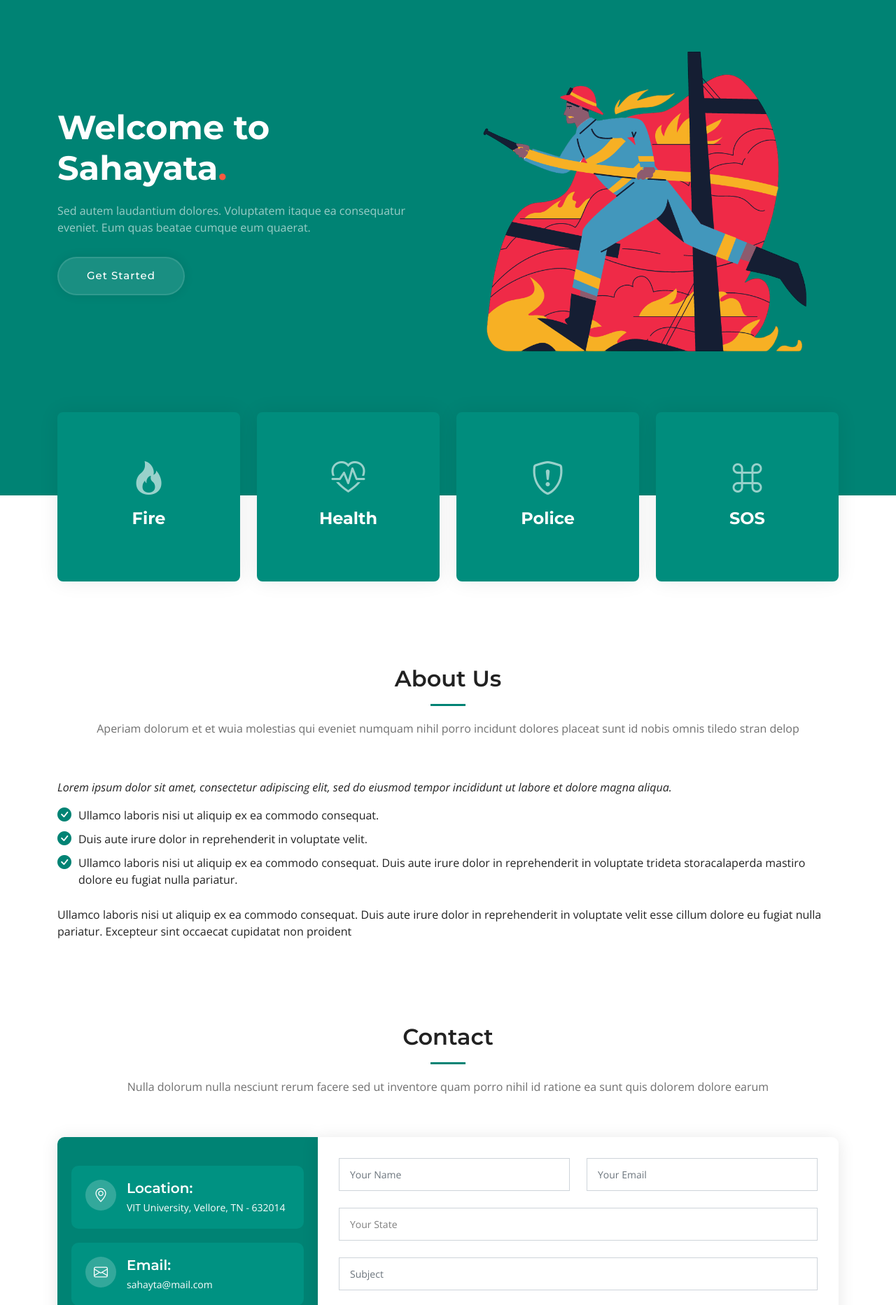
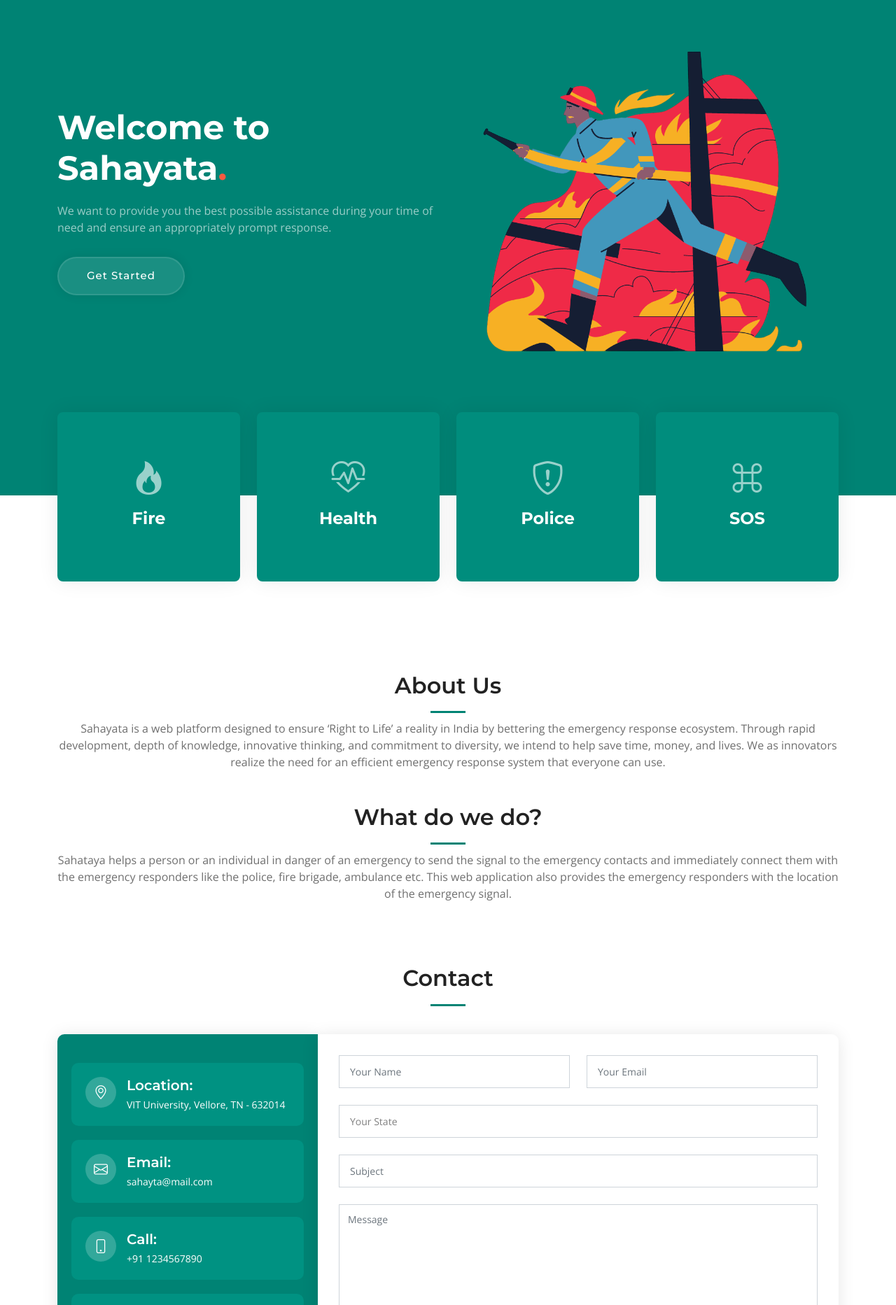
Before and after one commit to karanjain-ops/dev-swe-frontend, a PHP site: page / in a window 1280 px wide. Shown: the part 131-1996 px from the top of the page at 70% size. Run offline with PHP 8.4, Linux system fonts and the light colour scheme; some libraries are stand-ins or nearby versions.

Commit message:
additions_deploy

```diff
--- a/app.js
+++ b/app.js
@@ -8,8 +8,6 @@
     if (document.getElementById("NoEmergencies")) {
       fetchEmergenciesList();
     }
-    console.log(sessionStorage.getItem("token"));
-    console.log(username);
     document.getElementById('nav_sign').hidden = true;
     document.getElementById('nav_un').hidden = false;
     document.getElementById('us_name').innerHTML = username;
@@ -55,7 +53,6 @@
     const promise = await auth.createUserWithEmailAndPassword(email, password)
     var token = ""
     await auth.currentUser.getIdToken(true).then((idToken) => {
-      console.log(idToken)
       token = idToken
       sessionStorage.setItem("token", token);
     })
@@ -71,7 +68,6 @@
       .then(response => {
         response.json()
           .then(data => {
-            console.log(data)
             sessionStorage.setItem("username", data.name);
             document.getElementById('nav_sign').hidden = true;
             document.getElementById('nav_un').hidden = false;
@@ -93,7 +89,6 @@
     await auth.currentUser.getIdToken(true).then((idToken) => {
       token = idToken
       sessionStorage.setItem("token", token);
-      console.log(idToken)
     })
 
     const requestOptions = {
@@ -106,7 +101,6 @@
       .then(response => {
         response.json()
           .then(data => {
-            console.log(data)
             activate_un(data);
             window.location.href = "/index.html";
           });
@@ -137,7 +131,6 @@
     const address = document.getElementById("eadd").value
     const contactNo = document.getElementById('eph').value;
     const data = { name, address, contactNo }
-    console.log(data)
     const requestOptions = {
       method: 'POST',
       headers: { 'Content-Type': 'application/json', 'Authorization': "Bearer " + token, 'Access-Control-Allow-Origin': '*' },
@@ -149,7 +142,6 @@
       .then(response => {
         response.json()
           .then(data => {
-            console.log(data)
             window.location.href = "/index.html";
           });
       })
@@ -170,20 +162,17 @@
     const victimName = document.getElementById("victimName").value
     const victimAge = parseInt(document.getElementById("victimAge").value);
     const data = { crimeCategory, victimName, victimAge }
-    console.log(data)
     const requestOptions = {
       method: 'POST',
       headers: { 'Content-Type': 'application/json', 'Authorization': "Bearer " + token, 'Access-Control-Allow-Origin': '*' },
       mode: "cors",
       body: JSON.stringify(data)
     };
-    console.log(requestOptions)
     await fetch(
       'https://dev-swe-sahayata.herokuapp.com/police', requestOptions)
       .then(response => {
         response.json()
           .then(data => {
-            console.log(data)
           });
       })
   }
@@ -240,7 +229,6 @@
 async function saveLoc() {
   const pos = sessionStorage.getItem("loc");
   const data = { pos }
-  console.log(data)
   // const requestOptions = {
   //   method: 'POST',
   //   headers: { 'Content-Type': 'application/json', 'Authorization': "Bearer " + token, 'Access-Control-Allow-Origin': '*' },
@@ -326,20 +314,17 @@
     const location = sessionStorage.getItem("loc");
     const extraInformation = sessionStorage.getItem("typeofhealthemergency");
     const data = { emergencyMessage, location, extraInformation, emergencyType };
-    console.log(data)
     const requestOptions = {
       method: 'POST',
       headers: { 'Content-Type': 'application/json', 'Authorization': "Bearer " + token, 'Access-Control-Allow-Origin': '*' },
       mode: "cors",
       body: JSON.stringify(data)
     };
-    console.log(requestOptions)
     await fetch(
       'https://dev-swe-sahayata.herokuapp.com/messages', requestOptions)
       .then(response => {
         response.json()
           .then(data => {
-            console.log(data)
           });
       })
   }
@@ -357,7 +342,6 @@
 async function fetchEmergenciesList() {
   try {
     document.getElementById("emergencyListBody").innerHTML = "";
-    console.log("hi")
     const requestOptions = {
       method: 'GET',
       headers: { 'Content-Type': 'application/json', 'Access-Control-Allow-Origin': '*' },
@@ -368,8 +352,7 @@
       .then(response => {
         response.json()
           .then(data => {
-            console.log(data)
-            j = 0
+            var j = 0
             for (i = 0; i < data.length; i++) {
               if (data[i].user.name == sessionStorage.getItem("username")) {
                 var row = "<tr><td>" + ++j + "</td><td>" + data[i].location + "</td><td>" + data[i].emergencyType + "</td><td>" + data[i].extraInformation + " " + data[i].emergencyMessage + "</td><td>" + data[i].createdAt.substring(0, 20) + "</td>";
--- a/assets/css/main.css
+++ b/assets/css/main.css
@@ -59,7 +59,7 @@
 # Sections & Section Header
 --------------------------------------------------------------*/
 section {
-  padding: 60px 0;
+  padding: 30px 0;
   overflow: hidden;
 }
 
@@ -69,13 +69,13 @@
 
 .section-header {
   text-align: center;
-  padding-bottom: 60px;
+  padding-bottom: 30px;
 }
 
 .section-header h2 {
   font-size: 32px;
   font-weight: 600;
-  margin-bottom: 20px;
+  margin-bottom: 10px;
   padding-bottom: 20px;
   position: relative;
 }
--- a/emergency_contact.html
+++ b/emergency_contact.html
@@ -93,9 +93,7 @@
                     <a href="index.html" class="logo d-flex align-items-center">
                         <span>Sahayata</span>
                     </a>
-                    <p>Cras fermentum odio eu feugiat lide par naso tierra. Justo eget nada terra videa magna derita
-                        valies darta
-                        donna mare fermentum iaculis eu non diam phasellus.</p>
+                    <p>We want to provide you the best possible assistance during your time of need and ensure an appropriately prompt response.</p>
                     <!-- <div class="social-links d-flex mt-4">
             <a href="#" class="twitter"><i class="bi bi-twitter"></i></a>
             <a href="#" class="facebook"><i class="bi bi-facebook"></i></a>
@@ -156,7 +154,6 @@
     <script src="assets/vendor/purecounter/purecounter_vanilla.js"></script>
     <script src="assets/vendor/swiper/swiper-bundle.min.js"></script>
     <script src="assets/vendor/isotope-layout/isotope.pkgd.min.js"></script>
-    <script src="assets/vendor/php-email-form/validate.js"></script>
     <script src="https://code.jquery.com/jquery-3.4.1.min.js"
         integrity="sha256-CSXorXvZcTkaix6Yvo6HppcZGetbYMGWSFlBw8HfCJo=" crossorigin="anonymous"></script>
     <script src="https://cdn.jsdelivr.net/npm/popper.js@1.16.0/dist/umd/popper.min.js"
--- a/emergency_list.html
+++ b/emergency_list.html
@@ -224,9 +224,7 @@
                     <a href="index.html" class="logo d-flex align-items-center">
                         <span>Sahayata<span style="color:#f85a40;">.</span></span>
                     </a>
-                    <p>Cras fermentum odio eu feugiat lide par naso tierra. Justo eget nada terra videa magna derita
-                        valies darta
-                        donna mare fermentum iaculis eu non diam phasellus.</p>
+                    <p>We want to provide you the best possible assistance during your time of need and ensure an appropriately prompt response.</p>
                     <!-- <div class="social-links d-flex mt-4">
                     <a href="#" class="twitter"><i class="bi bi-twitter"></i></a>
                     <a href="#" class="facebook"><i class="bi bi-facebook"></i></a>
@@ -288,7 +286,6 @@
     <script src="assets/vendor/purecounter/purecounter_vanilla.js"></script>
     <script src="assets/vendor/swiper/swiper-bundle.min.js"></script>
     <script src="assets/vendor/isotope-layout/isotope.pkgd.min.js"></script>
-    <script src="assets/vendor/php-email-form/validate.js"></script>
     <script src="http://ajax.googleapis.com/ajax/libs/jquery/1.9.1/jquery.min.js"></script>
     <script src="https://code.jquery.com/jquery-3.4.1.min.js"
         integrity="sha256-CSXorXvZcTkaix6Yvo6HppcZGetbYMGWSFlBw8HfCJo=" crossorigin="anonymous"></script>
--- a/forms/contact.php
+++ b/forms/contact.php
@@ -9,6 +9,7 @@
     $headers = "From: ".$mailFrom;
     if(mail($mailTo, $subject, $text, $headers)){
       echo "<script>alert(\"Message Sent!!\")</script>";
+      header("../index.html#contact");
     }
   }
 ?>
--- a/index.html
+++ b/index.html
@@ -67,8 +67,7 @@
       <div class="row gy-5" data-aos="fade-in">
         <div class="col-lg-6 order-2 order-lg-1 d-flex flex-column justify-content-center text-center text-lg-start">
           <h2>Welcome to <span>Sahayata</span><span style="color:#f85a40;">.</span></h2>
-          <p>Sed autem laudantium dolores. Voluptatem itaque ea consequatur eveniet. Eum quas beatae cumque
-            eum quaerat.</p>
+          <p>We want to provide you the best possible assistance during your time of need and ensure an appropriately prompt response.</p>
           <div class="d-flex justify-content-center justify-content-lg-start">
             <a href="#about" class="btn-get-started">Get Started</a>
           </div>
@@ -352,49 +351,28 @@
   <main id="main">
     <section id="about" class="about">
       <div class="container" data-aos="fade-up">
-
-        <div class="section-header">
+        <div class="section-header" style="padding-top: 40px;">
           <h2>About Us</h2>
-          <p>Aperiam dolorum et et wuia molestias qui eveniet numquam nihil porro incidunt dolores placeat sunt id nobis
-            omnis tiledo stran delop</p>
+          <p>
+            Sahayata is a web platform designed to ensure ‘Right to Life’ a reality in India by bettering the emergency response ecosystem.
+            Through rapid development, depth of knowledge, innovative thinking, and commitment to diversity, we intend to help save time, money, and lives.
+            We as innovators realize the need for an efficient emergency response system that everyone can use.
+          </p>
+          <br>
+          <br>
+          <h2>What do we do?</h2>
+              <p>
+              Sahataya helps a person or an individual in danger of an emergency to send the signal to the emergency contacts and immediately connect
+              them with the emergency responders like the police, fire brigade, ambulance etc. This web application also provides
+              the emergency responders with the location of the emergency signal.
+              </p>
         </div>
-
-        <div class="row gy-4">
-          <div class="col-lg-12">
-            <div class="content ps-0 ps-lg-11">
-              <p class="fst-italic">
-                Lorem ipsum dolor sit amet, consectetur adipiscing elit, sed do eiusmod tempor incididunt ut labore et
-                dolore
-                magna aliqua.
-              </p>
-              <ul>
-                <li><i class="bi bi-check-circle-fill"></i> Ullamco laboris nisi ut aliquip ex ea commodo consequat.
-                </li>
-                <li><i class="bi bi-check-circle-fill"></i> Duis aute irure dolor in reprehenderit in voluptate velit.
-                </li>
-                <li><i class="bi bi-check-circle-fill"></i> Ullamco laboris nisi ut aliquip ex ea commodo consequat.
-                  Duis aute irure dolor in reprehenderit in voluptate trideta storacalaperda mastiro dolore eu fugiat
-                  nulla pariatur.</li>
-              </ul>
-              <p>
-                Ullamco laboris nisi ut aliquip ex ea commodo consequat. Duis aute irure dolor in reprehenderit in
-                voluptate
-                velit esse cillum dolore eu fugiat nulla pariatur. Excepteur sint occaecat cupidatat non proident
-              </p>
-
-            </div>
-          </div>
-        </div>
-
       </div>
     </section>
     <section id="contact" class="contact">
       <div class="container" data-aos="fade-up">
-
         <div class="section-header">
           <h2>Contact</h2>
-          <p>Nulla dolorum nulla nesciunt rerum facere sed ut inventore quam porro nihil id ratione ea sunt quis dolorem
-            dolore earum</p>
         </div>
 
         <div class="row gx-lg-0 gy-4">
@@ -509,8 +487,7 @@
           <a href="index.html" class="logo d-flex align-items-center">
             <span>Sahayata<span style="color:#f85a40;">.</span></span>
           </a>
-          <p>Cras fermentum odio eu feugiat lide par naso tierra. Justo eget nada terra videa magna derita valies darta
-            donna mare fermentum iaculis eu non diam phasellus.</p>
+          <p>We want to provide you the best possible assistance during your time of need and ensure an appropriately prompt response.</p>
           <!-- <div class="social-links d-flex mt-4">
                 <a href="#" class="twitter"><i class="bi bi-twitter"></i></a>
                 <a href="#" class="facebook"><i class="bi bi-facebook"></i></a>
@@ -571,7 +548,6 @@
   <script src="assets/vendor/purecounter/purecounter_vanilla.js"></script>
   <script src="assets/vendor/swiper/swiper-bundle.min.js"></script>
   <script src="assets/vendor/isotope-layout/isotope.pkgd.min.js"></script>
-  <script src="assets/vendor/php-email-form/validate.js"></script>
   <script src="https://code.jquery.com/jquery-3.4.1.min.js"
     integrity="sha256-CSXorXvZcTkaix6Yvo6HppcZGetbYMGWSFlBw8HfCJo=" crossorigin="anonymous"></script>
   <script src="https://cdn.jsdelivr.net/npm/popper.js@1.16.0/dist/umd/popper.min.js"
--- a/signin.html
+++ b/signin.html
@@ -180,8 +180,7 @@
           <a href="index.html" class="logo d-flex align-items-center">
             <span>Sahayata</span>
           </a>
-          <p>Cras fermentum odio eu feugiat lide par naso tierra. Justo eget nada terra videa magna derita valies darta
-            donna mare fermentum iaculis eu non diam phasellus.</p>
+          <p>We want to provide you the best possible assistance during your time of need and ensure an appropriately prompt response.</p>
           <!-- <div class="social-links d-flex mt-4">
             <a href="#" class="twitter"><i class="bi bi-twitter"></i></a>
             <a href="#" class="facebook"><i class="bi bi-facebook"></i></a>
@@ -242,7 +241,6 @@
   <script src="assets/vendor/purecounter/purecounter_vanilla.js"></script>
   <script src="assets/vendor/swiper/swiper-bundle.min.js"></script>
   <script src="assets/vendor/isotope-layout/isotope.pkgd.min.js"></script>
-  <script src="assets/vendor/php-email-form/validate.js"></script>
   <script src="https://code.jquery.com/jquery-3.4.1.min.js"
     integrity="sha256-CSXorXvZcTkaix6Yvo6HppcZGetbYMGWSFlBw8HfCJo=" crossorigin="anonymous"></script>
   <script src="https://cdn.jsdelivr.net/npm/popper.js@1.16.0/dist/umd/popper.min.js"
```
Also changed, not shown: admin/main.js (+1 -7 lines), admin/manage_emergency.html (+1 -16 lines).
